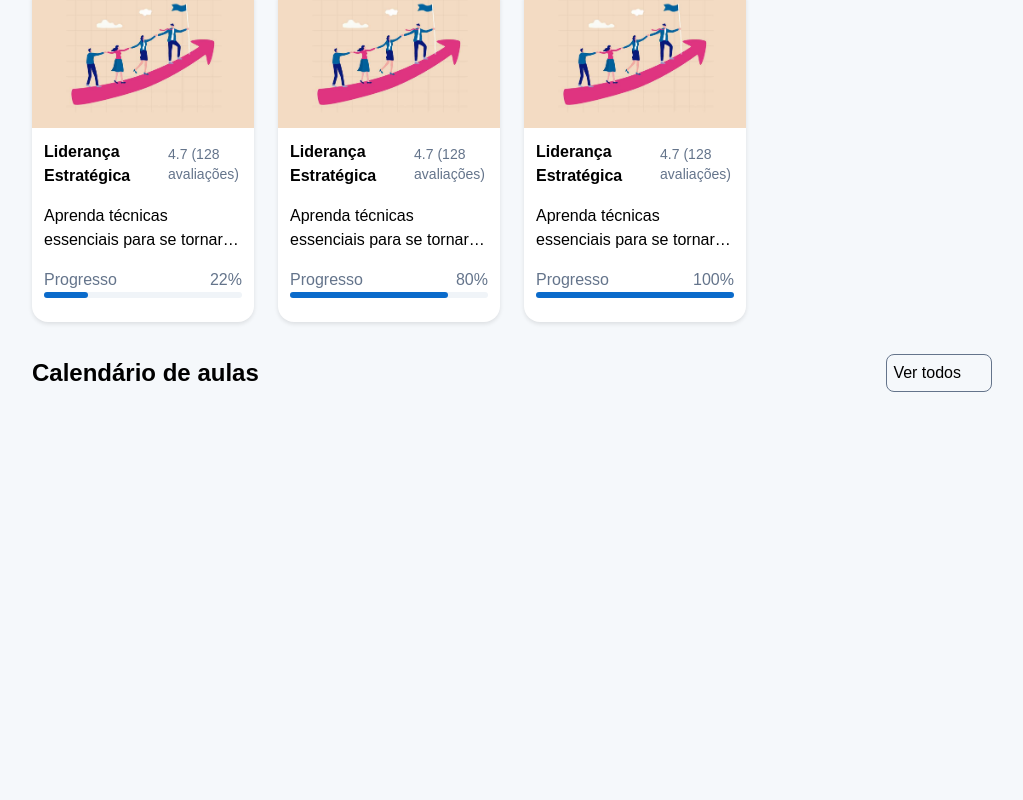
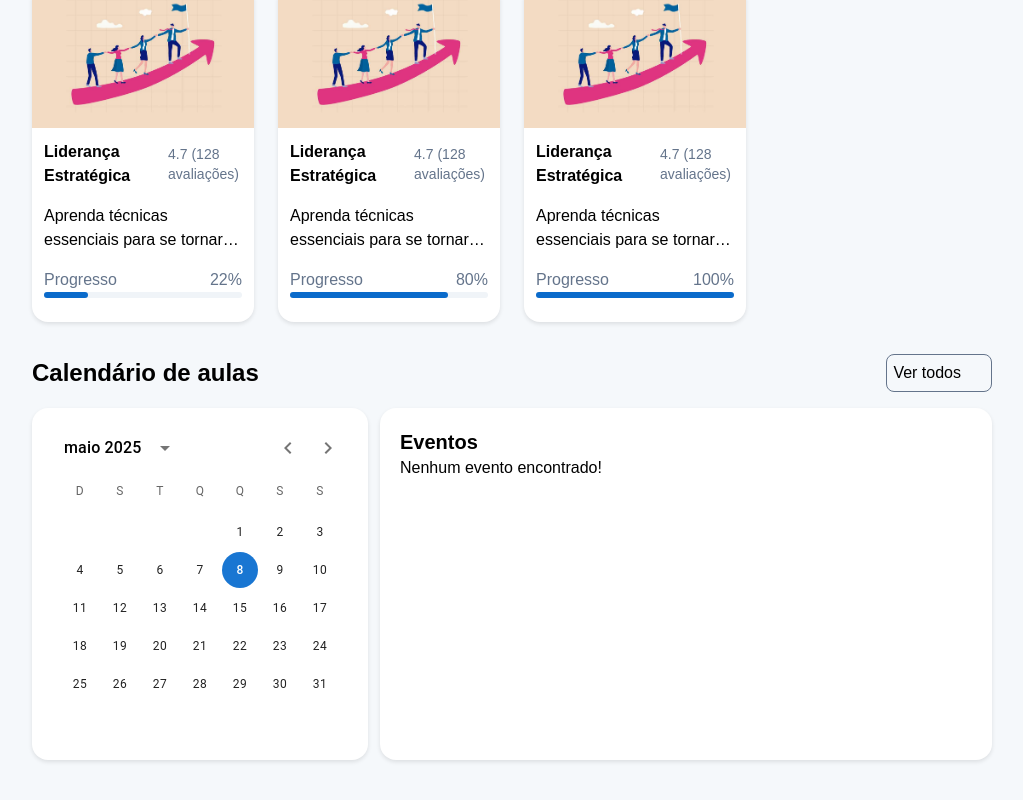
Before and after one commit to Iduca-Project/Iduca-frontend, a Next.js app: page /home in a window 1280 px wide. Shown: the part 864-1664 px from the top of the page, without its empty margins (128-1151 px from the left). Before the commit the page ends 1312 px from the top, so only its background shows below. Built offline with nearby package versions, Linux system fonts and the light colour scheme; some icons are missing.

Commit message:
terminei a home, já tenho os componentes de calendar e course, o componente do menu ta pronto também #14 #3

```diff
--- a/package.json
+++ b/package.json
@@ -14,15 +14,19 @@
     "@mui/icons-material": "^7.1.0",
     "@mui/joy": "^5.0.0-beta.52",
     "@mui/material": "^7.1.0",
+    "@mui/x-date-pickers": "^8.3.1",
     "axios": "^1.9.0",
+    "date-fns": "^4.1.0",
     "next": "15.3.1",
     "react": "^19.0.0",
+    "react-big-calendar": "^1.18.0",
     "react-dom": "^19.0.0"
   },
   "devDependencies": {
     "@tailwindcss/postcss": "^4",
     "@types/node": "^20",
     "@types/react": "^19",
+    "@types/react-big-calendar": "^1.16.1",
     "@types/react-dom": "^19",
     "tailwindcss": "^4",
     "typescript": "^5"
--- /dev/null
+++ b/src/app/courses/[id]/page.tsx
@@ -0,0 +1,18 @@
+import { Menu } from "@/src/components/menu";
+
+interface ISelectCourse {
+    params: {
+        id: string;
+    }
+}
+
+const selectCourse = async ({ params: { id } } : ISelectCourse) => {
+    return (
+        <>
+            <Menu op1={"Dashboard"} op2={"Cursos"} op3={"Calendário"} op4={"Perfil"} ></Menu>
+
+        </>
+    )
+}
+
+export default selectCourse;
--- a/src/app/globals.css
+++ b/src/app/globals.css
@@ -22,6 +22,27 @@
   --shadow: 0px 2px 4px rgba(0, 0, 0, 0.1);
 }
 
+::-webkit-scrollbar {
+  width: 8px;
+  height: 8px;
+}
+
+::-webkit-scrollbar-track {
+  background: transparent;
+}
+
+::-webkit-scrollbar-thumb {
+  background-color: #64748b75;
+  border-radius: 9999px;
+  border: 2px solid transparent;
+  background-clip: content-box;
+  transition: background-color 0.2s;
+}
+
+::-webkit-scrollbar-thumb:hover {
+  background-color: #525d6da2;
+}
+
 @theme inline {
   --color-background: var(--background);
   --color-foreground: var(--foreground);
--- a/src/app/home/page.tsx
+++ b/src/app/home/page.tsx
@@ -10,7 +10,7 @@ import { useRouter } from 'next/navigation';
 import { ROUTES } from "@/src/constants/routes";
 import { CardCourse } from "@/src/components/cardCourse";
 import imageLideranca from "../../../public/image/lideranca.jpg";
-import { Skeleton } from "@mui/material";
+import { Calendar } from "@/src/components/calendar";
 
 interface ICardCourse {
     image: string;
@@ -27,7 +27,6 @@ const Home = () => {
 
     return (
         <>
-            {/* <Skeleton /> */}
             <Menu op1={"Dashboard"} op2={"Cursos"} op3={"Calendário"} op4={"Perfil"} ></Menu>
             <div className="flex flex-col md:px-20 lg:px-40 px-2 py-10 gap-8">
                 {/* Title */}
@@ -84,25 +83,23 @@ const Home = () => {
                         <CuteButton text="Ver todos" icon={ArrowForwardIcon} onClick={() => router.push(ROUTES.courses)}></CuteButton>
                     </div>
                     <div className="grid grid-cols-1 place-items-center sm:grid-cols-2 lg:grid-cols-3 xl:grid-cols-4 lg:gap-6 gap-4">
-                        <CardCourse image={imageLideranca} title={"Liderança Estratégica"} description={"Lorem ipsum dolor sit amet, consectetur adipisicing elit. Temporibus, velit! Maiores culpa minima quod. Aperiam nam fugiat placeat repudiandae enim fugit rerum veniam vitae voluptate, iure molestias nemo quaerat earum!"} progress={97} rating={4.7} participants={128} difficulty={2}></CardCourse>
-                        <CardCourse image={imageLideranca} title={"Liderança Estratégica"} description={"Aprenda técnicas essenciais para se tornar um líder eficaz no ambiente corporativo."} progress={37} rating={4.7} participants={128} difficulty={2}></CardCourse>
-                        <CardCourse image={imageLideranca} title={"Liderança Estratégica"} description={"Aprenda técnicas essenciais para se tornar um líder eficaz no ambiente corporativo moderno."} progress={47} rating={4.7} participants={12} difficulty={2}></CardCourse>
-                        <CardCourse image={imageLideranca} title={"Liderança Estratégica"} description={"Aprenda técnicas essenciais para se tornar um líder eficaz no ambiente corporativo moderno."} progress={68} rating={4.7} participants={1287} difficulty={2}></CardCourse>
-                        <CardCourse image={imageLideranca} title={"Liderança Estratégica"} description={"Aprenda técnicas essenciais para se tornar um líder eficaz no ambiente corporativo moderno."} progress={22} rating={4.7} participants={128} difficulty={2}></CardCourse>
-                        <CardCourse image={imageLideranca} title={"Liderança Estratégica"} description={"Aprenda técnicas essenciais para se tornar um líder eficaz no ambiente corporativo moderno."} progress={80} rating={4.7} participants={128} difficulty={2}></CardCourse>
-                        <CardCourse image={imageLideranca} title={"Liderança Estratégica"} description={"Aprenda técnicas essenciais para se tornar um líder eficaz no ambiente corporativo moderno."} progress={100} rating={4.7} participants={128} difficulty={2}></CardCourse>
+                        <CardCourse id={1} image={imageLideranca} title={"Liderança Estratégica"} description={"Lorem ipsum dolor sit amet, consectetur adipisicing elit. Temporibus, velit! Maiores culpa minima quod. Aperiam nam fugiat placeat repudiandae enim fugit rerum veniam vitae voluptate, iure molestias nemo quaerat earum!"} progress={97} rating={4.7} participants={128} difficulty={2}></CardCourse>
+                        <CardCourse id={2} image={imageLideranca} title={"Liderança Estratégica"} description={"Aprenda técnicas essenciais para se tornar um líder eficaz no ambiente corporativo."} progress={37} rating={4.7} participants={128} difficulty={2}></CardCourse>
+                        <CardCourse id={3} image={imageLideranca} title={"Liderança Estratégica"} description={"Aprenda técnicas essenciais para se tornar um líder eficaz no ambiente corporativo moderno."} progress={47} rating={4.7} participants={12} difficulty={2}></CardCourse>
+                        <CardCourse id={4} image={imageLideranca} title={"Liderança Estratégica"} description={"Aprenda técnicas essenciais para se tornar um líder eficaz no ambiente corporativo moderno."} progress={68} rating={4.7} participants={1287} difficulty={2}></CardCourse>
+                        <CardCourse id={5} image={imageLideranca} title={"Liderança Estratégica"} description={"Aprenda técnicas essenciais para se tornar um líder eficaz no ambiente corporativo moderno."} progress={22} rating={4.7} participants={128} difficulty={2}></CardCourse>
+                        <CardCourse id={6} image={imageLideranca} title={"Liderança Estratégica"} description={"Aprenda técnicas essenciais para se tornar um líder eficaz no ambiente corporativo moderno."} progress={80} rating={4.7} participants={128} difficulty={2}></CardCourse>
+                        <CardCourse id={7} image={imageLideranca} title={"Liderança Estratégica"} description={"Aprenda técnicas essenciais para se tornar um líder eficaz no ambiente corporativo moderno."} progress={100} rating={4.7} participants={128} difficulty={2}></CardCourse>
                     </div>
                 </div>
 
                 {/* Calendar */}
-                <div className="flex flex-col gap-4">
+                <div className="flex flex-col gap-4 mb-10">
                     <div className="flex sm:flex-row flex-col gap-2 justify-between items-center">
                         <h1 className="md:text-2xl text-xl font-bold">Calendário de aulas</h1>
                         <CuteButton text="Ver todos" icon={ArrowForwardIcon} onClick={() => router.push(ROUTES.calendar)}></CuteButton>
                     </div>
-                    <div className="grid grid-cols-1 place-items-center sm:grid-cols-2 lg:grid-cols-3 xl:grid-cols-4 lg:gap-6 gap-4">
-
-                    </div>
+                    <Calendar/>
                 </div>
             </div>
         </>
--- /dev/null
+++ b/src/components/calendar.tsx
@@ -0,0 +1,82 @@
+"use client";
+
+import { useState } from "react";
+import { Box, Typography, List, ListItem, ListItemText } from "@mui/material";
+import { DateCalendar } from "@mui/x-date-pickers/DateCalendar";
+import { AdapterDateFns } from "@mui/x-date-pickers/AdapterDateFns";
+import { LocalizationProvider } from "@mui/x-date-pickers/LocalizationProvider";
+import { ptBR } from "date-fns/locale";
+import { Card } from "./card";
+
+const events = [
+  {
+    title: "Reunião com o time",
+    date: new Date(2025, 3, 23),
+  },
+  {
+    title: "Reunião com o time",
+    date: new Date(2025, 3, 23),
+  },
+  {
+    title: "Reunião com o time",
+    date: new Date(2025, 3, 23),
+  },
+  {
+    title: "Reunião com o time",
+    date: new Date(2025, 3, 23),
+  },
+  {
+    title: "Reunião com o time",
+    date: new Date(2025, 3, 23),
+  },
+  {
+    title: "Entrega do projeto",
+    date: new Date(2025, 3, 30),
+  },
+  {
+    title: "Entrega do projeto",
+    date: new Date(2025, 5, 20),
+  },
+];
+
+export const Calendar = () => {
+    const [selectedDate, setSelectedDate] = useState<Date | null>(new Date());
+
+    const eventosDoDia = events.filter(
+        (ev) =>
+            selectedDate &&
+        ev.date.toDateString() === selectedDate.toDateString()
+    );
+
+    return (
+
+    <LocalizationProvider dateAdapter={AdapterDateFns} adapterLocale={ptBR}>
+      <div className="flex lg:flex-row flex-col w-full justify-between gap-3 items-center h-[352px]">
+        <div className="bg-(--card) shadow-(--shadow) rounded-2xl p-2 max-w-96">
+            <DateCalendar
+            value={selectedDate}
+            onChange={(newValue) => setSelectedDate(newValue)}
+            />
+        </div>
+        <div className="bg-(--card) shadow-(--shadow) rounded-2xl w-full p-5 h-[352px]">
+          <h1 className="font-bold text-xl">Eventos</h1>
+          {eventosDoDia.length > 0 ? (
+            <List className="max-h-[290px] overflow-auto">
+              {eventosDoDia.map((ev, i) => (
+                <ListItem key={i}>
+                  {/* <ListItemText primary={ev.title} /> */}
+                  <Card title={ev.title} description={new Date(ev.date).toLocaleDateString('pt-BR')} color="(--purple)" icon></Card>
+                </ListItem>
+              ))}
+            </List>
+          ) : (
+            <h1>Nenhum evento encontrado!</h1>
+          )}
+        </div>
+
+
+    </div>
+
+    </LocalizationProvider>
+  );
+};
--- /dev/null
+++ b/src/components/card.tsx
@@ -0,0 +1,27 @@
+"use client";
+
+import CalendarMonthIcon from '@mui/icons-material/CalendarMonth';
+
+interface ICard {
+    title: string;
+    description?: string;
+    color: string;
+    onClickCard?: () => void;
+    onClickButton?: () => void;
+    icon: boolean
+}
+
+export const Card = ({ title, description, onClickCard, onClickButton, color, icon }: ICard) => {
+    return (
+        <div className="flex items-center bg-(--card) shadow-(--shadow) h-20 rounded-2xl w-full justify-between">
+            <div className={`bg-(--purple) w-3 h-20 rounded-l-2xl`}></div>
+            <div className="p-4 flex-1">
+                <h3 className="text-md md:text-lg font-semibold">{title}</h3>
+                <div className="flex items-center gap-1">
+                    <CalendarMonthIcon sx={{ color: "var(--gray)" }}/>
+                    {description && <p className="text-sm text-(--gray)">{description}</p>}
+                </div>
+            </div>
+        </div>
+    );
+}
```
Also changed, not shown: src/components/cardCourse.tsx (+5 -1 lines), 1 other file (tests, documents, lock files or other folders).
